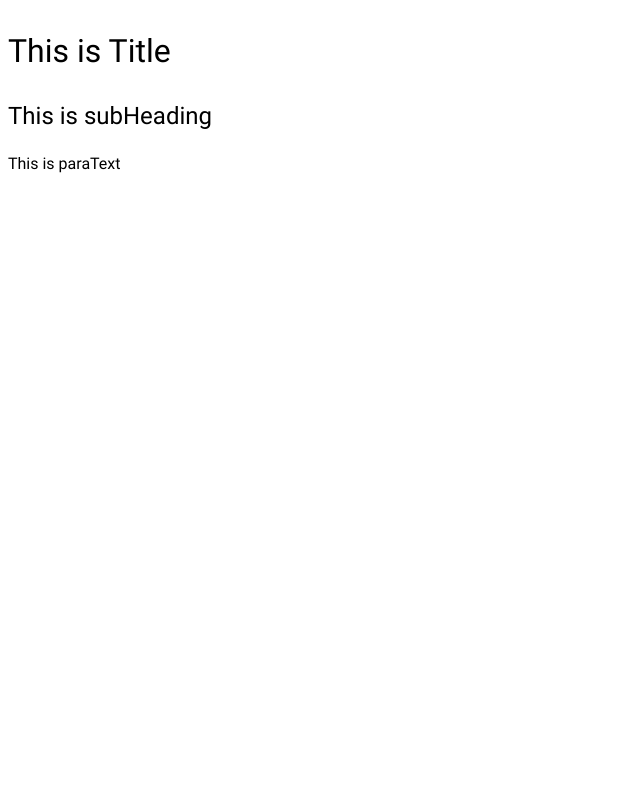
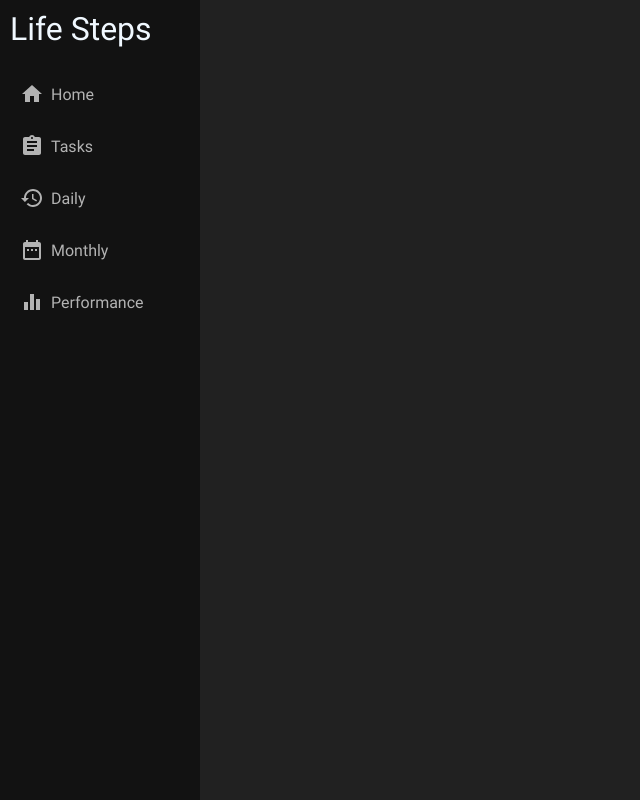
Before and after one commit to Karanveer-Mul/LifeSteps, a React (Create React App) app: page / in a window 1280 px wide. Shown: the whole page, without its empty margins (0-640 px from the left). Built offline with nearby package versions, Linux system fonts and the light colour scheme.

Commit message:
initializing sidebar

```diff
--- a/package.json
+++ b/package.json
@@ -3,11 +3,14 @@
   "version": "0.1.0",
   "private": true,
   "dependencies": {
+    "@material-ui/core": "^4.11.2",
+    "@material-ui/icons": "^4.11.2",
     "@testing-library/jest-dom": "^5.11.8",
     "@testing-library/react": "^11.2.3",
     "@testing-library/user-event": "^12.6.0",
     "react": "^17.0.1",
     "react-dom": "^17.0.1",
+    "react-router": "^5.2.0",
     "react-scripts": "4.0.1",
     "web-vitals": "^0.2.4"
   },
--- a/src/App.css
+++ b/src/App.css
@@ -16,3 +16,47 @@
   font-size: 16px;
   font-weight: 400;
 }
+
+.Form {
+  max-width: 400px;
+  justify-content: center;
+}
+
+.Label {
+  line-height: 14px;
+}
+
+.sidebar {
+  max-width: 200px;
+  width: 100vw;
+  height: 100vh;
+  background-color: #121212;
+  padding: 10px;
+}
+
+.navItem {
+  display: flex;
+  flex-direction: row;
+  color: #b3b3b3;
+  background-color: #121212;
+  padding: 14px 0 14px 10px;
+}
+
+.navText:hover,
+.navIcon:hover,
+.navItem:hover {
+  color: #ffffff;
+  background-color: #535353;
+  border-radius: 5px;
+}
+
+.navText {
+  background-color: #12121200;
+  margin: auto 7px;
+  font-size: 16px;
+  font-weight: 700;
+}
+
+.navIcon {
+  background-color: #12121200;
+}
--- a/src/App.js
+++ b/src/App.js
@@ -1,17 +1,11 @@
 import './App.css';
+import Sidebar from "./Components/layout/sidebar";
 
 function App() {
   return (
     <div className="App">
-        <p className="title">
-          This is Title
-        </p>
-        <p className="subHeading">
-          This is subHeading
-        </p>
-        <p className="paraText">
-          This is paraText
-        </p>
+    <Sidebar />
+
     </div>
   );
 }
--- /dev/null
+++ b/src/Components/layout/sidebar.js
@@ -0,0 +1,38 @@
+import React from 'react';
+import HomeIcon from '@material-ui/icons/Home';
+import AssignmentIcon from '@material-ui/icons/Assignment';
+import EqualizerIcon from '@material-ui/icons/Equalizer';
+import DateRangeIcon from '@material-ui/icons/DateRange';
+import RestoreIcon from '@material-ui/icons/Restore';
+
+const Sidebar = () => {
+    return (
+        <div className="container sidebar">
+
+            <p className="title" style={{backgroundColor:"#12121200", padding:"0px 0 20px 0px"}}>Life Steps</p>
+
+            <div className="navItem">
+                <HomeIcon className="navIcon"/>
+                <p className="navText">Home</p>
+            </div>
+            <div className="navItem">
+                <AssignmentIcon className="navIcon"/>
+                <p className="navText">Tasks</p>
+            </div>
+            <div className="navItem">
+                <RestoreIcon className="navIcon"/>
+                <p className="navText">Daily</p>
+            </div>
+            <div className="navItem">
+                <DateRangeIcon className="navIcon"/>
+                <p className="navText">Monthly</p>
+            </div>
+            <div className="navItem">
+                <EqualizerIcon className="navIcon"/>
+                <p className="navText">Performance</p>
+            </div>
+        </div>
+    )
+}
+
+export default Sidebar;
--- a/src/index.css
+++ b/src/index.css
@@ -1,4 +1,11 @@
+* {
+  margin: 0;
+  padding: 0;
+  box-sizing: border-box;
+  background: #212121;
+}
 body {
+  color: aliceblue;
   -webkit-font-smoothing: antialiased;
   -moz-osx-font-smoothing: grayscale;
 }
```
Also changed, not shown: src/Components/Login/login.js (added, +14 -0 lines), src/Components/something.css (added), 2 other files (tests, documents, lock files or other folders).
